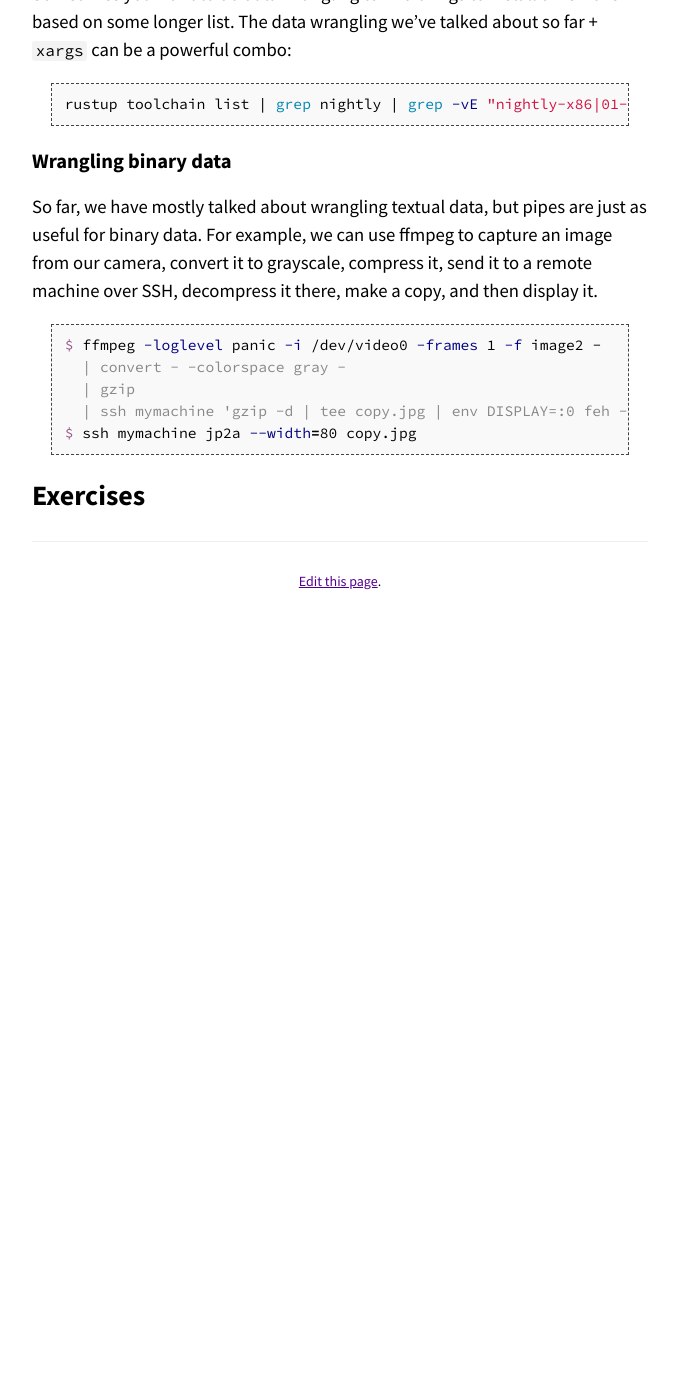
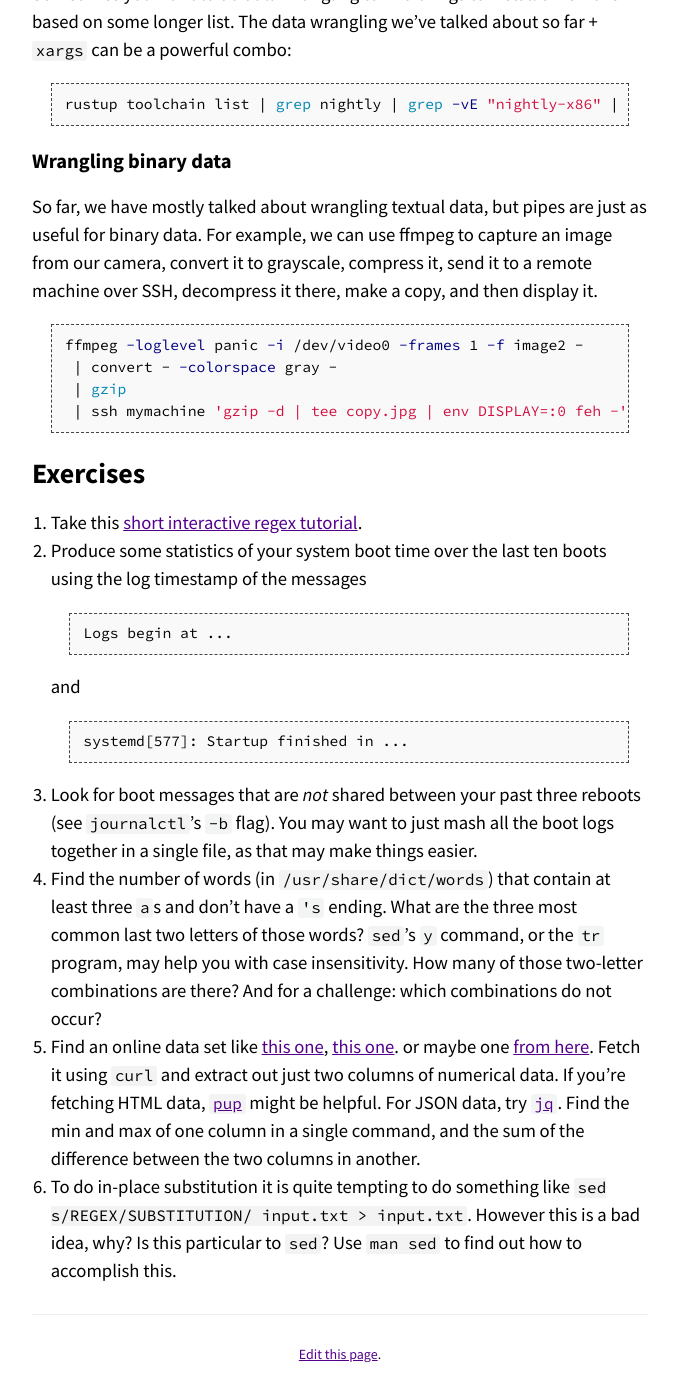
Before and after one commit to missing-semester-cn/missing-semester-cn.github.io, a Jekyll site: the page built from data-wrangling.md, in a window 1280 px wide and 1400 px high, scrolled down 7454 px. Shown: the whole window, without its empty margins (300-979 px from the left). Built offline with Jekyll 4.4.1, drawn with Linux system fonts in a browser that asks for light colours; before the commit the page ends 8084 px from its top, so only the background shows below that.

Commit message:
Exercises for data wrangling

````diff
--- a/data-wrangling.md
+++ b/data-wrangling.md
@@ -353,7 +353,7 @@ remove based on some longer list. The data wrangling we've talked about
 so far + `xargs` can be a powerful combo:
 
 ```bash
-rustup toolchain list | grep nightly | grep -vE "nightly-x86|01-17" | sed 's/-x86.*//' | xargs rustup toolchain uninstall
+rustup toolchain list | grep nightly | grep -vE "nightly-x86" | sed 's/-x86.*//' | xargs rustup toolchain uninstall
 ```
 
 ## Wrangling binary data
@@ -364,32 +364,17 @@ capture an image from our camera, convert it to grayscale, compress it,
 send it to a remote machine over SSH, decompress it there, make a copy,
 and then display it.
 
-```console
-$ ffmpeg -loglevel panic -i /dev/video0 -frames 1 -f image2 -
-  | convert - -colorspace gray -
-  | gzip
-  | ssh mymachine 'gzip -d | tee copy.jpg | env DISPLAY=:0 feh -'
-$ ssh mymachine jp2a --width=80 copy.jpg
+```bash
+ffmpeg -loglevel panic -i /dev/video0 -frames 1 -f image2 -
+ | convert - -colorspace gray -
+ | gzip
+ | ssh mymachine 'gzip -d | tee copy.jpg | env DISPLAY=:0 feh -'
 ```
 
 # Exercises
 
-{% comment %}
-1. If you are not familiar with Regular Expressions
-   [here](https://regexone.com/) is a short interactive tutorial that
-   covers most of the basics
-1. How is `sed s/REGEX/SUBSTITUTION/g` different from the regular sed?
-   What about `/I` or `/m`?
-1. To do in-place substitution it is quite tempting to do something like
-   `sed s/REGEX/SUBSTITUTION/ input.txt > input.txt`. However this is a
-   bad idea, why? Is this particular to `sed`?
-1. Implement a simple grep equivalent tool in a language you are familiar with using regex. If you want the output to be color highlighted like grep is, search for ANSI color escape sequences.
-1. Sometimes some operations like renaming files can be tricky with raw commands like `mv` . `rename` is a nifty tool to achieve this and has a sed-like syntax. Try creating a bunch of files with spaces in their names and use `rename` to replace them with underscores.
-1. Look for boot messages that are _not_ shared between your past three
-   reboots (see `journalctl`'s `-b` flag). You may want to just mash all
-   the boot logs together in a single file, as that may make things
-   easier.
-1. Produce some statistics of your system boot time over the last ten
+1. Take this [short interactive regex tutorial](https://regexone.com/).
+2. Produce some statistics of your system boot time over the last ten
    boots using the log timestamp of the messages
    ```
    Logs begin at ...
@@ -398,16 +383,20 @@ $ ssh mymachine jp2a --width=80 copy.jpg
    ```
    systemd[577]: Startup finished in ...
    ```
-1. Find the number of words (in `/usr/share/dict/words`) that contain at
+3. Look for boot messages that are _not_ shared between your past three
+   reboots (see `journalctl`'s `-b` flag). You may want to just mash all
+   the boot logs together in a single file, as that may make things
+   easier.
+4. Find the number of words (in `/usr/share/dict/words`) that contain at
    least three `a`s and don't have a `'s` ending. What are the three
    most common last two letters of those words? `sed`'s `y` command, or
    the `tr` program, may help you with case insensitivity. How many
    of those two-letter combinations are there? And for a challenge:
    which combinations do not occur?
-1. Find an online data set like [this
-   one](https://stats.wikimedia.org/EN/TablesWikipediaZZ.htm) or [this
+5. Find an online data set like [this
+   one](https://stats.wikimedia.org/EN/TablesWikipediaZZ.htm), [this
    one](https://ucr.fbi.gov/crime-in-the-u.s/2016/crime-in-the-u.s.-2016/topic-pages/tables/table-1).
-   Maybe another one [from
+   or maybe one [from
    here](https://www.springboard.com/blog/free-public-data-sets-data-science-project/).
    Fetch it using `curl` and extract out just two columns of numerical
    data. If you're fetching HTML data,
@@ -415,4 +404,7 @@ $ ssh mymachine jp2a --width=80 copy.jpg
    data, try [`jq`](https://stedolan.github.io/jq/). Find the min and
    max of one column in a single command, and the sum of the difference
    between the two columns in another.
-{% endcomment %}
+6. To do in-place substitution it is quite tempting to do something like
+   `sed s/REGEX/SUBSTITUTION/ input.txt > input.txt`. However this is a
+   bad idea, why? Is this particular to `sed`? Use `man sed` to find out
+   how to accomplish this.
````
